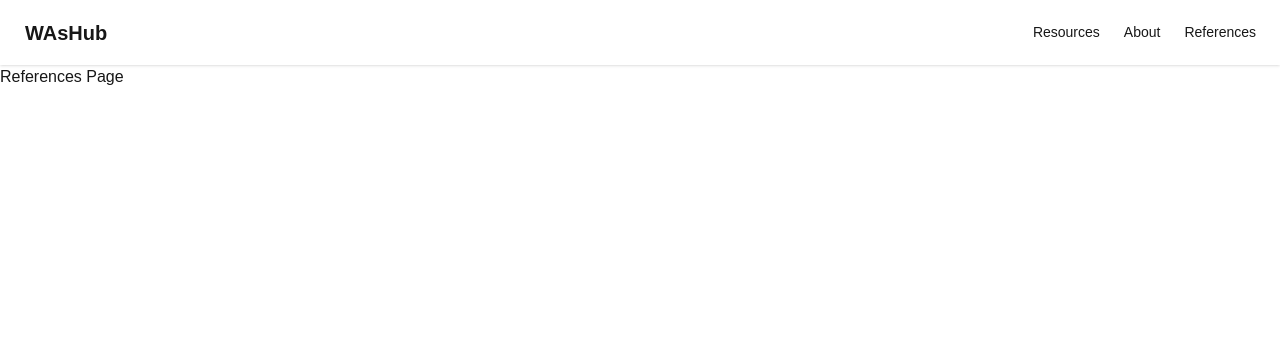
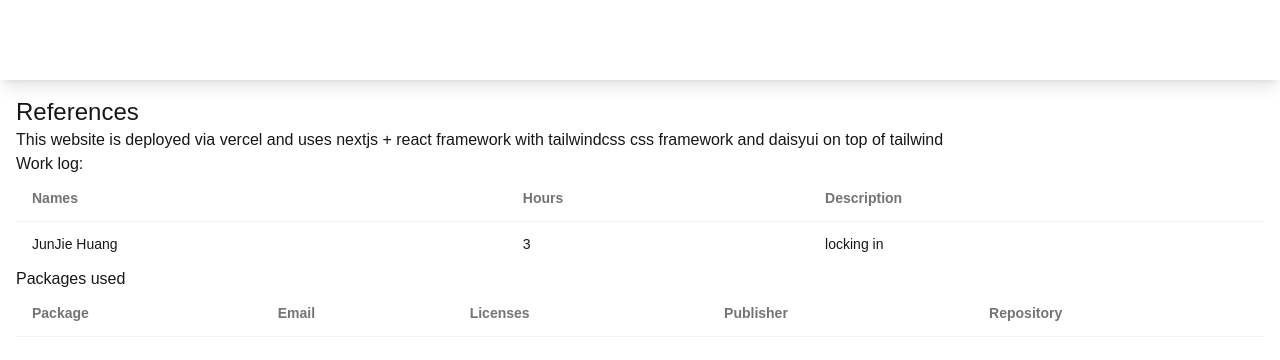
Before and after one commit to NormalDuck/TSA-2025-Webmaster, a Next.js app: page /references in a window 1280 px wide. Shown: the top 360 px of the page. Built offline with nearby package versions, Linux system fonts and the light colour scheme.

Commit message:
feat: end of day commit

```diff
--- a/app/layout.tsx
+++ b/app/layout.tsx
@@ -29,7 +29,7 @@ export default function RootLayout({
       <body
         className={`${geistSans.variable} ${geistMono.variable} antialiased`}
       >
-        <div className="sticky top-0 navbar bg-base-100 shadow-sm">
+        <div className="dark:text-white w-full grain h-20 flex justify-between items-center p-4 lg:px-16 xl:px-32 bg-text bg-opacity-80 backdrop-blur-md text-background backdrop-blur-md sticky top-0 z-50 transition-all duration-700 shadow-lg">
           <div className="flex-1">
             <Link href={"/"} className="btn btn-ghost text-xl">WAsHub</Link>
           </div>
--- a/app/references/page.tsx
+++ b/app/references/page.tsx
@@ -1,3 +1,90 @@
+/** eslint-disable @typescript-eslint/no-explicit-any */
+import Link from 'next/link';
+import licenseData from '../../licenses.json';
+
+interface LicenseInfo {
+  "licenses": string
+  "repository": string
+  "publisher": string
+  "email": string
+  "url": string
+}
+
+interface WorkLogItem {
+  names: string
+  hours: number
+  description: string
+}
+
 export default function ReferencesPage() {
-  return <>References Page</>
+
+  const workLogs = [{ names: "JunJie Huang", description: "locking in", hours: 3 }] satisfies Array<WorkLogItem>
+
+  const licenseMap = new Map(Object.entries(licenseData));
+
+  return <div className="p-4">
+    <h1 className="text-2xl">References</h1>
+
+    <p>
+      This website is deployed via vercel and uses nextjs + react framework with tailwindcss css framework and daisyui on top of tailwind
+    </p>
+
+
+    <label className='mt-10'>Work log:</label>
+    <div className="overflow-x-auto">
+      <table className="table">
+        <thead>
+          <tr>
+            <th>Names</th>
+            <th>Hours</th>
+            <th>Description</th>
+          </tr>
+        </thead>
+        <tbody>
+          {workLogs.map((items) =>
+          (
+            <tr key={items.description + items.hours + items.names}>
+              <td>{items.names}</td>
+              <td>{items.hours}</td>
+              <td>{items.description}</td>
+            </tr>
+          )
+          )}
+        </tbody>
+      </table>
+    </div>
+
+    <label>Packages used</label>
+
+    <div className="overflow-x-auto">
+      <table className="table">
+        <thead>
+          <tr>
+            <th>Package</th>
+            <th>Email</th>
+            <th>Licenses</th>
+            <th>Publisher</th>
+            <th>Repository</th>
+          </tr>
+        </thead>
+        <tbody>
+          {Array.from(licenseMap.entries()).map(([packageName, items]: [string, any]) => (
+            <tr key={packageName}>
+              <td>{packageName}</td>
+              <td>{items.email || "N/A"}</td>
+              <td>{items.licenses}</td>
+              <td>{items.publisher}</td>
+              <td>
+                {items.repository &&
+                  <Link href={items.repository} className="link link-primary" target="_blank">
+                    Repo
+                  </Link>
+                }
+              </td>
+            </tr>
+          ))}
+        </tbody>
+      </table>
+    </div>
+  </div>
 }
```
Also changed, not shown: app/resources/page.tsx (+58 -1 lines), 1 other file (tests, documents, lock files or other folders).
